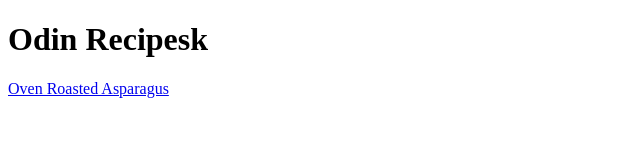
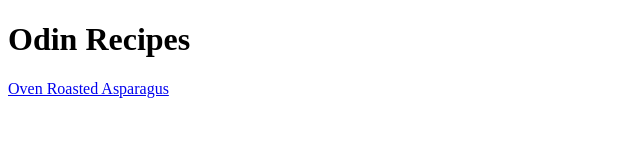
Before and after one commit to j-s-dubs/odin-recipes, a plain HTML site: page index.html in a window 1280 px wide. Shown: the full height of the page, 0-640 px from the left. Drawn offline with Linux system fonts and the light colour scheme.

Commit message:
Fixed typo in index.html

```diff
--- a/index.html
+++ b/index.html
@@ -5,7 +5,7 @@
     <title>Odin Recipes</title>
   </head>
   <body>
-      <h1>Odin Recipesk</h1>
+      <h1>Odin Recipes</h1>
       <a href="asparagus.html">Oven Roasted Asparagus</a>
   </body>
 </html>
```
